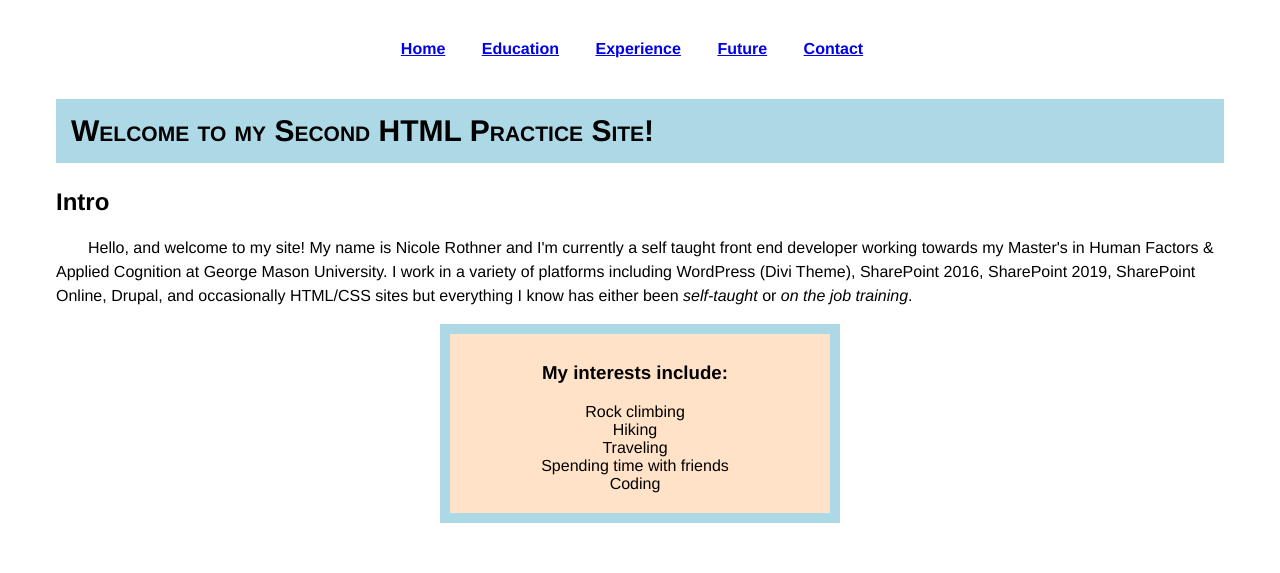
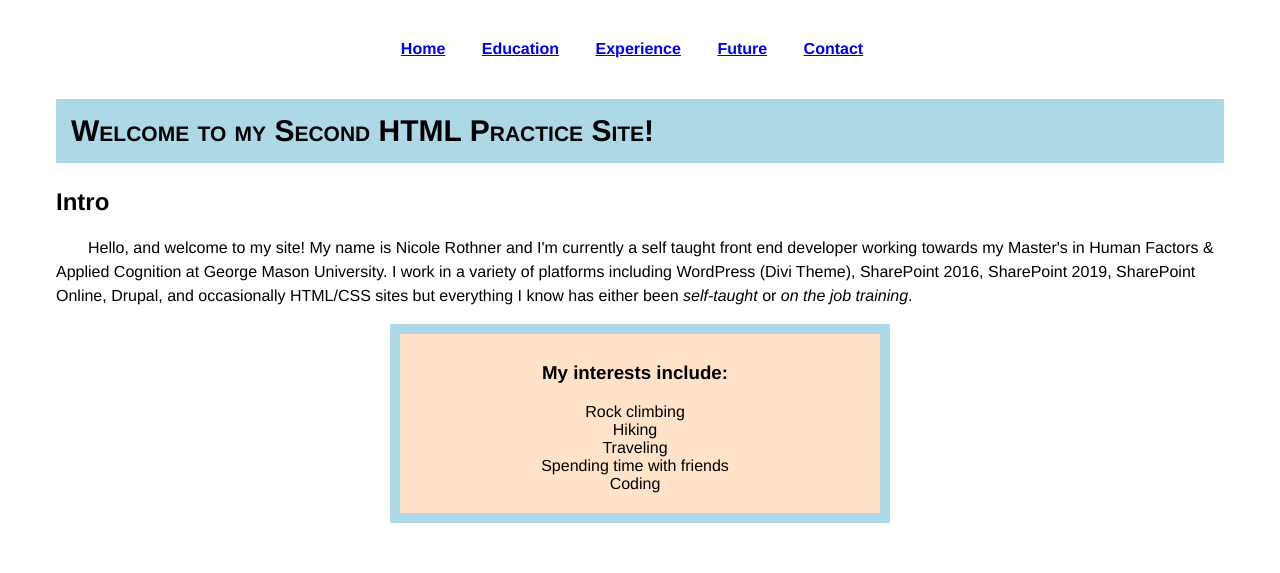
Before and after one commit to nrothner/practicesite2, a plain HTML site: page index.html in a window 1280 px wide. Shown: the top 573 px of the page. Drawn offline with Linux system fonts and the light colour scheme; grey boxes are pictures that could not be loaded.

Commit message:
Updating style unit
Updating units from % to px

```diff
--- a/css/style.css
+++ b/css/style.css
@@ -28,10 +28,10 @@ article, #majors, #skills {
 	padding: 10px 20px 20px 10px;
 	margin: 10px 20px;
 	background-color: rgba(255, 218, 185, 0.788);
-	border-color:lightblue;
+	border-color: lightblue;
 	border-width: 10px;
 	border-style: solid;
-	width: 30%;
+	width: 450px;
 	margin: auto;
 	text-align: center;
 	list-style-type: none;
```
